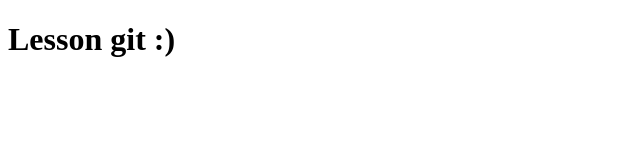
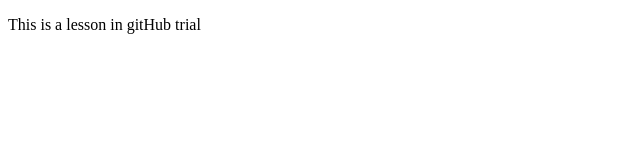
Before and after one commit to juan-roberto/github-git-, a plain HTML site: page index.html in a window 1280 px wide. Shown: the whole page, without its empty margins (0-640 px from the left). Drawn offline with Linux system fonts and the light colour scheme.

Commit message:
Added console.log

```diff
--- a/index.html
+++ b/index.html
@@ -5,8 +5,9 @@
     <meta name="viewport" content="width=device-width, initial-scale=1.0">
     <meta http-equiv="X-UA-Compatible" content="ie=edge">
     <title>Git Lesson</title>
-</head>
-<body>
-    <h1>Lesson git :)</h1>
+
+    <p>This is a lesson in gitHub trial</p>
+
+    <script src = "app.js"></script>
 </body>
 </html>
```
